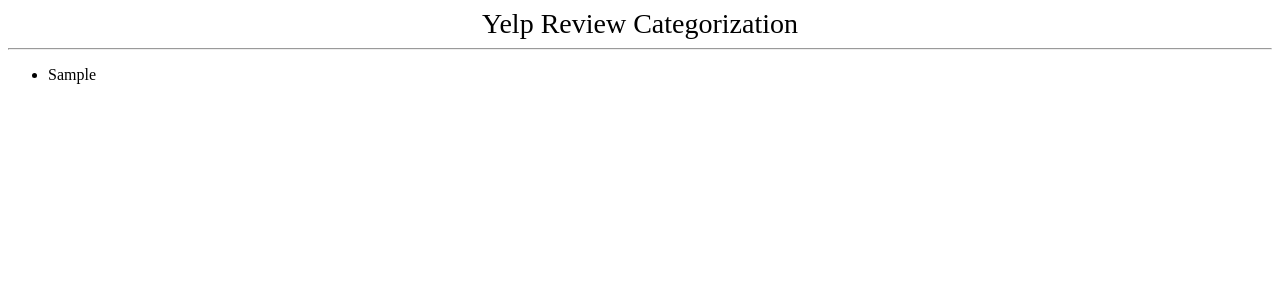
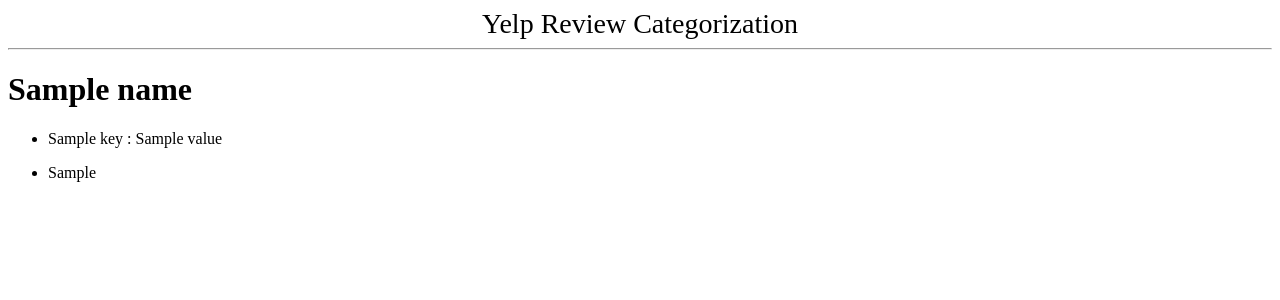
Before and after one commit to avinav/Yelp_Review_Categorization, a Python web app: template server/app/templates/index.html in a window 1280 px wide. Shown: the top 300 px of the page. Run offline with Jinja, Linux system fonts and the light colour scheme; the template is opened without the code that fills it: most values are stand-ins (such as "Sample title", 1, 10 or a date in 2020).

Commit message:
server with more data

```diff
--- a/JsonToDF.py
+++ b/JsonToDF.py
@@ -32,10 +32,10 @@
             #print "converting to df", data_norm
             if df is None:
                 #print "df is None"
-                df = pd.DataFrame(data_norm)
+                df = pd.DataFrame(data_norm[['business_id','categories', 'name']])
             else:
                 #print "df has something"
-                df = df.append(pd.DataFrame(data_norm))
+                df = df.append(pd.DataFrame(data_norm[['business_id','categories', 'name']]))
             #print "Shape, ", df.shape
             count = count + 1
             if count > 100:
--- a/business.py
+++ b/business.py
@@ -1,6 +1,6 @@
 import similarity as sim
 import sentiment as senti
-
+from reviewToSentences import reviews_to_sentences
 def get_business_score(reviews):
     sentences = reviews_to_sentences(reviews)
     final_cat = {"food":0, "service":0, "hygiene":0, "ambiance":0, "money":0}
--- a/reviewToSentences.py
+++ b/reviewToSentences.py
@@ -27,7 +27,7 @@
         #             current_sentence = " ".join(subtree.flatten().leaves())
         #             sentence_list.append(current_sentence)
         #         flag = False
-        tree.draw()
+        #tree.draw()
 
     return sentence_list
 
@@ -38,6 +38,3 @@
         result = single_review_to_sentences(review)
         all_sentences.extend(result)
     return all_sentences
-
-text = ["Decor is in a strange place and low key, some things are strange, but the restaurant, tables, and utensils are clean and ghetto.", "This is not an Awesome place.", "Bitch what you say?", "Great place."]
-print reviews_to_sentences(text)
--- a/server/app/templates/index.html
+++ b/server/app/templates/index.html
@@ -3,6 +3,14 @@
 
 
 <div class='yelp_review' style='width:100%'>
+	<h1> {{ name }} </h1>
+	<ul>
+		{% for key, value in cat_score.iteritems() %}
+		<li><span> {{ key }} </span> : <span> {{ value }} </span></li>
+		{%endfor%}
+	</ul>
+
+	</ul>
 	<ul>
 	{% for r in res %}
 		<li><span>{{ r }}</span></li>
```
Also changed, not shown: server/app/views.py (+8 -1 lines), review/review_score.py (line endings or trailing spaces).
